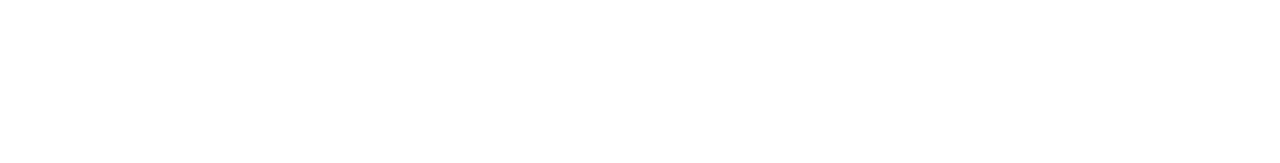
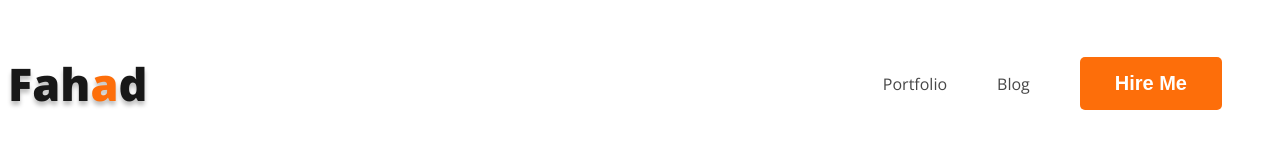
Before and after one commit to hqefahad/portfolio, a plain HTML site: page index.html in a window 1280 px wide. Drawn offline with nearby package versions, Linux system fonts and the light colour scheme.

Commit message:
nav added

```diff
--- a/index.html
+++ b/index.html
@@ -4,10 +4,26 @@
     <meta charset="UTF-8">
     <meta name="viewport" content="width=device-width, initial-scale=1.0">
     <title>Fahad's Portfolio</title>
+
+    <!-- Font -->
+    <link rel="preconnect" href="https://fonts.googleapis.com">
+<link rel="preconnect" href="https://fonts.gstatic.com" crossorigin>
+<link href="https://fonts.googleapis.com/css2?family=Open+Sans:wght@400;700;800&display=swap" rel="stylesheet">
+
+    <link rel="stylesheet" href="styles/design.css">
 </head>
 <body>
     <header>
-
+        <nav>
+            <h3 class="navTitle">
+                Fah<span class="textPrimary">a</span>d
+            </h3>
+            <ul>
+                <li><a href="">Portfolio</a></li>
+                <li><a href="">Blog</a></li>
+                <li><a href=""><button class="buttonPrimary">Hire Me</button></a></li>
+            </ul>
+        </nav>
     </header>
 
     <main>
--- a/styles/design.css
+++ b/styles/design.css
@@ -0,0 +1,49 @@
+/* Common Shared Styles */
+body {
+    font-family: 'Open Sans', sans-serif;
+}
+
+.textPrimary {
+    color: #FD6E0A;
+}
+
+.buttonPrimary {
+    border-radius: 5px;
+    background: #FD6E0A;
+    border: 0;
+    font-size: 20px;
+    font-style: normal;
+    font-weight: 700;
+    color: white;
+    padding: 15px 35px;
+}
+
+/* Nav related Styles */
+nav {
+    display: flex;
+    justify-content: space-between;
+    align-items: center;
+}
+
+.navTitle {
+    color: var(--Dark-01, #181818);
+    text-shadow: 0px 4px 4px rgba(0, 0, 0, 0.25);
+    font-size: 45px;
+    font-weight: 800;
+    line-height: normal;
+}
+
+nav>ul {
+    display: flex;
+    align-items: center;
+}
+
+nav li {
+    list-style: none;
+    margin-right: 50px;
+}
+
+nav a {
+    text-decoration: none;
+    color: #474747;
+}
```
